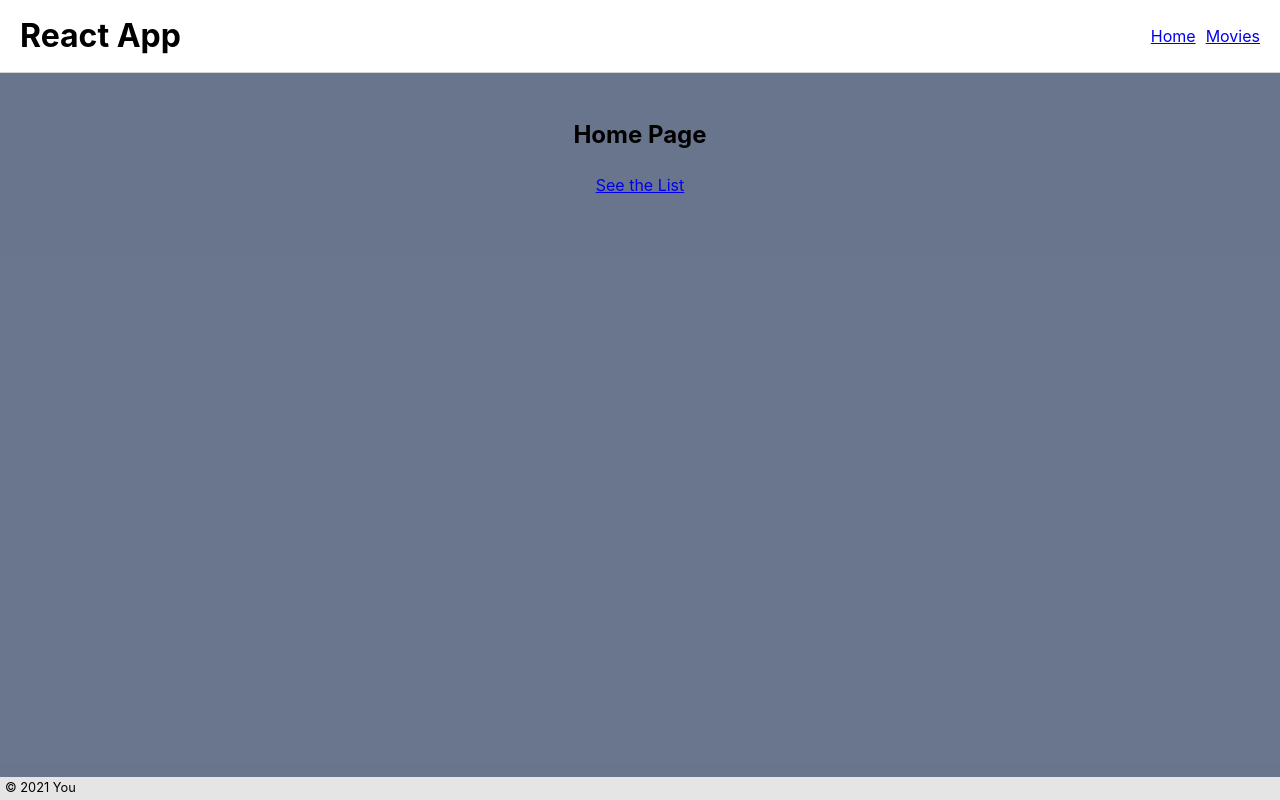
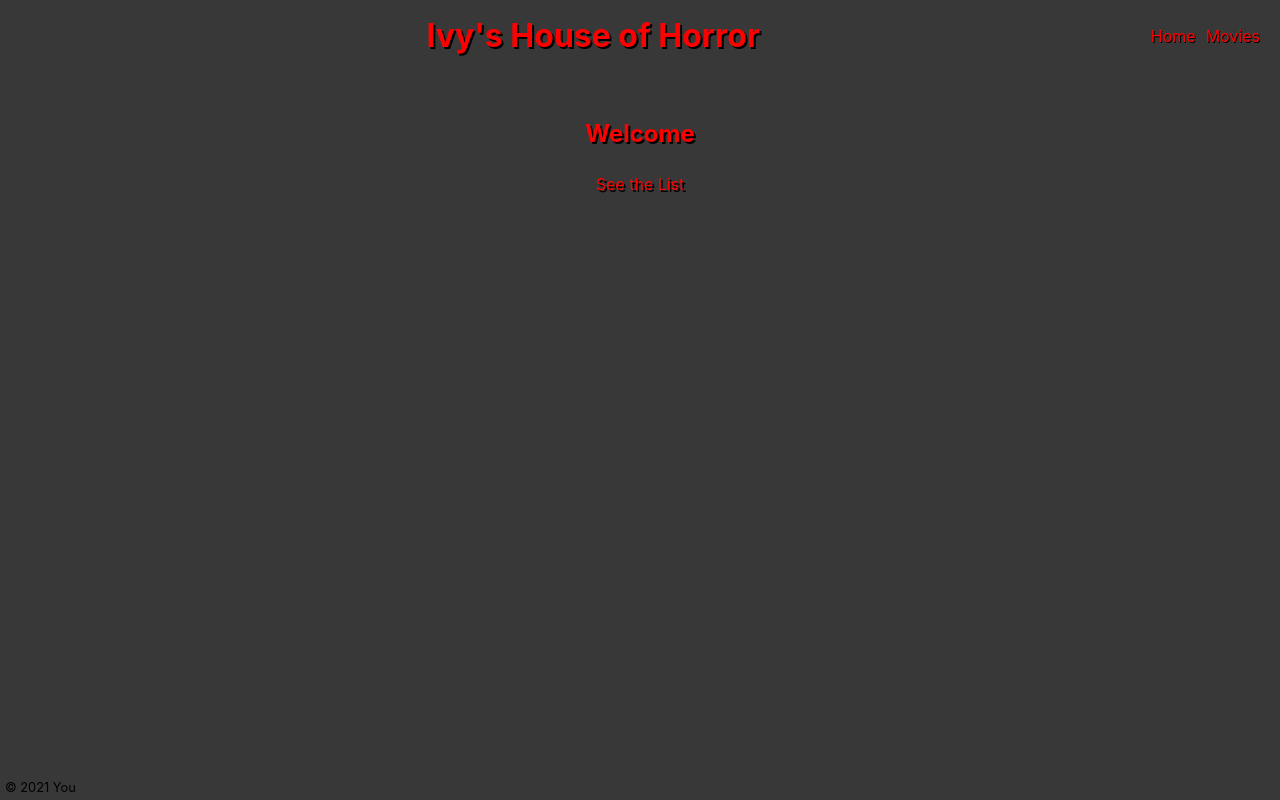
Before and after one commit to austin-summerlin/Lab-11-SPA-HorrorAPI, a React (Create React App) app: page / in a window 1280 px wide. Built offline with nearby package versions, Linux system fonts and the light colour scheme.

Commit message:
CSS Changes

```diff
--- a/public/index.html
+++ b/public/index.html
@@ -1,14 +1,12 @@
 <!DOCTYPE html>
 <html lang="en">
+
 <head>
   <meta charset="utf-8" />
   <link rel="icon" href="%PUBLIC_URL%/favicon.ico" />
   <meta name="viewport" content="width=device-width, initial-scale=1" />
   <meta name="theme-color" content="#000000" />
-    <meta
-      name="description"
-      content="Web site created using create-react-app"
-    />
+  <meta name="description" content="Web site created using create-react-app" />
   <link rel="apple-touch-icon" href="%PUBLIC_URL%/logo192.png" />
   <!--
       manifest.json provides metadata used when your web app is installed on a
@@ -24,8 +22,9 @@
       work correctly both with client-side routing and a non-root public URL.
       Learn how to configure a non-root public URL by running `npm run build`.
     -->
-    <title>React App</title>
+  <title>Ivy's Horror Movie</title>
 </head>
+
 <body>
   <noscript>You need to enable JavaScript to run this app.</noscript>
   <div id="root"></div>
@@ -40,4 +39,5 @@
       To create a production bundle, use `npm run build` or `yarn build`.
     -->
 </body>
+
 </html>
--- a/src/app/App.css
+++ b/src/app/App.css
@@ -4,6 +4,10 @@
   grid-template-rows: auto 1fr auto;
 }
 
+.App main {
+  overflow: auto;
+}
+
 main {
-  background: #3f4f6dc7;
+  background: rgb(56, 56, 56);
 }
--- a/src/app/Footer.css
+++ b/src/app/Footer.css
@@ -1,5 +1,5 @@
 .Footer {
   padding: 5px;
   font-size: .8rem;
-  background: rgba(0, 0, 0, 0.1);
+  background: rgb(56, 56, 56);
 }
--- a/src/app/Header.css
+++ b/src/app/Header.css
@@ -1,9 +1,18 @@
 .Header {
   padding: 20px;
-  border-bottom: 1px solid lightgray;
+  background: rgb(56, 56, 56);
   display: grid;
-  grid-template-columns: 1fr 2fr;
+  grid-template-columns: 3fr 1fr;
   align-items: center;
+}
+
+.Header h1 {
+  display: grid;
+  justify-content: flex-end;
+  padding-right: 190px;
+  color: red;
+  text-shadow: 2px 2px black;
+
 }
 
 .Header nav {
@@ -12,4 +21,7 @@
 
 .Header nav a {
   margin-left: 10px;
+  color: red;
+  text-decoration: none;
+  text-shadow: 1px 1px black;
 }
--- a/src/app/Header.js
+++ b/src/app/Header.js
@@ -8,7 +8,7 @@ class Header extends Component {
     return (
       <header className="Header">
 
-        <h1>React App</h1>
+        <h1>Ivy's House of Horror</h1>
         <nav>
           <NavLink to="/">Home</NavLink>
           <NavLink to="/movies">Movies</NavLink>
--- a/src/home/Home.css
+++ b/src/home/Home.css
@@ -6,3 +6,13 @@
 .Home header {
   padding: 30px 0;
 }
+
+.Home h2{
+  color: red;
+  text-shadow: 2px 2px black;
+}
+.Home a {
+  text-decoration: none;
+  color: red;
+  text-shadow: 2px 2px black;
+}
--- a/src/home/Home.js
+++ b/src/home/Home.js
@@ -8,7 +8,7 @@ export default class Home extends Component {
     return (
       <div className="Home">
         <header>
-          <h2>Home Page</h2>
+          <h2>Welcome</h2>
         </header>
         <p>
           <Link to='/movies'>See the List</Link>
--- a/src/movie/movieDetailPage.css
+++ b/src/movie/movieDetailPage.css
@@ -0,0 +1,21 @@
+.movieDetailPage {
+  display: grid;
+  justify-self: center;
+  justify-content: center;
+  align-items: center;
+  margin: 5px;
+  padding: 5px;
+  color: red;
+  text-shadow: 2px 2px black;
+}
+
+.movieDetailPage h2 {
+  justify-content: center;
+  text-align: center;
+  margin: 10px;
+}
+.movieDetailPage p {
+  text-align: center;
+  margin: 5px;
+  color: red;
+}
--- a/src/movies/moviesPage.css
+++ b/src/movies/moviesPage.css
@@ -0,0 +1,12 @@
+.moviesPage {
+  display: grid;
+  margin: 10px;
+}
+
+.moviesPage h2 {
+  display: grid;
+  justify-content: center;
+  margin: 10px;
+  font-size: .9rem;
+  color: red;
+}
--- a/src/movies/moviesPage.js
+++ b/src/movies/moviesPage.js
@@ -17,7 +17,7 @@ export default class MoviesPage extends Component {
     const { movies } = this.state;
     return (
       <div className="moviesPage">
-        <h2>List of Movies</h2>
+        <h2>Movies</h2>
         <MovieList movies={movies} />
       </div>
     );
```
Lines whose indentation alone changed are shown as unchanged.
